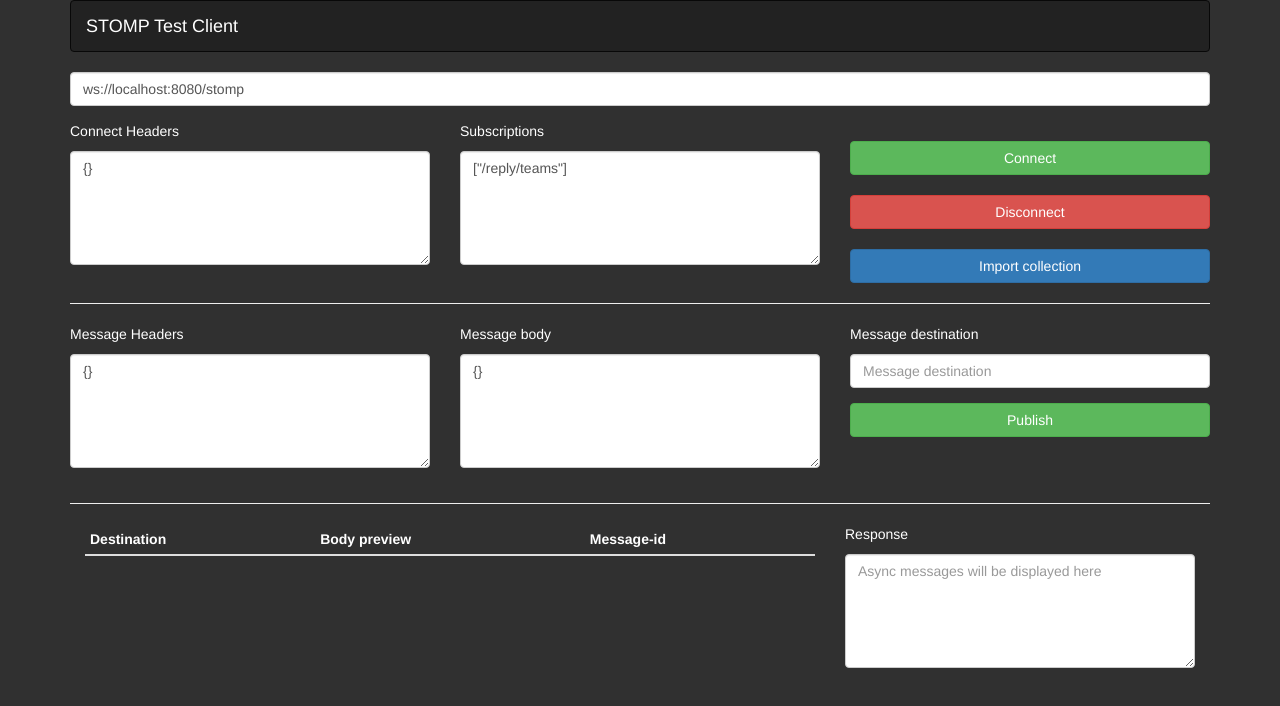
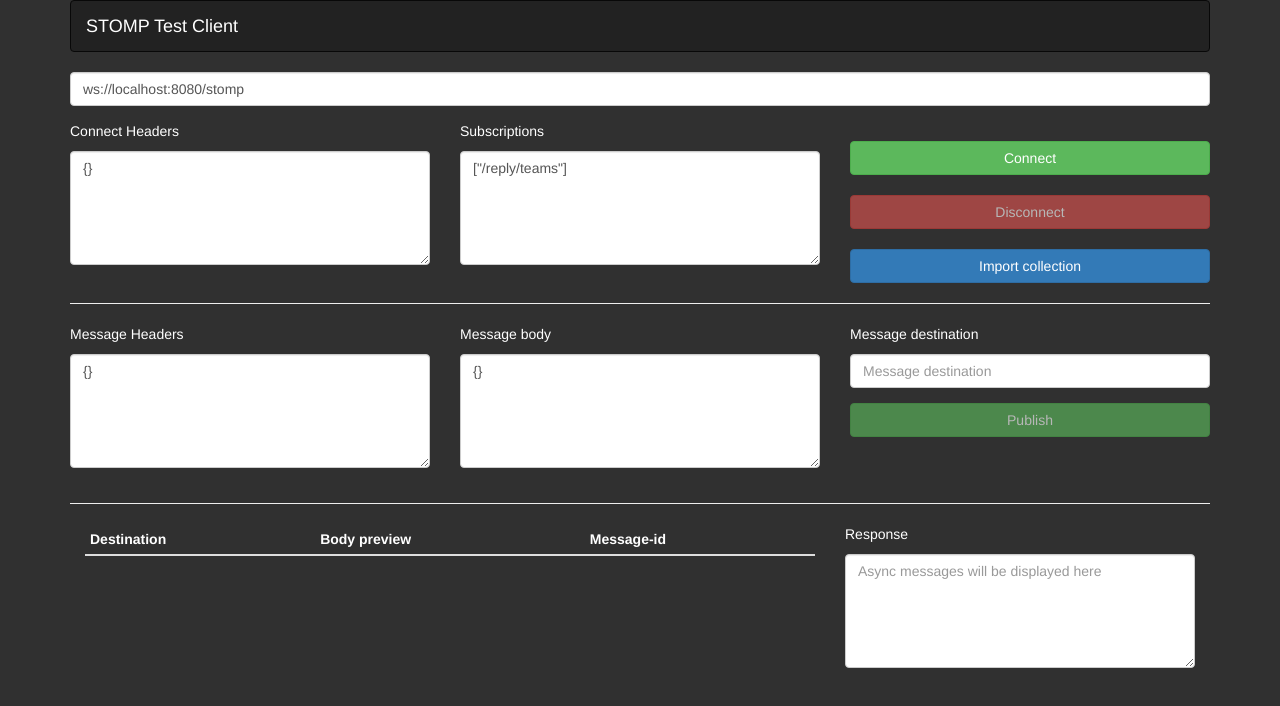
Before and after one commit to rishabhhanday/stomp-client-ng, an Angular app: page / in a window 1280 px wide. Shown: the top 706 px of the page. Built offline with nearby package versions, Linux system fonts and the light colour scheme.

Commit message:
done with basics , collection feature remaining

```diff
--- a/src/app/stomp-connect/stomp-connect.component.html
+++ b/src/app/stomp-connect/stomp-connect.component.html
@@ -35,8 +35,22 @@
   </div>
   <div class="col-md-4">
     <br />
-    <button class="btn btn-success btn-block" (click)="connect()">Connect</button><br />
-    <button class="btn btn-danger btn-block">Disconnect</button><br />
-    <button class="btn btn-primary btn-block">Import collection</button>
+    <button
+      class="btn btn-success btn-block"
+      (click)="connect()"
+      [disabled]="isConnected"
+    >
+      Connect</button
+    ><br />
+    <button
+      class="btn btn-danger btn-block"
+      [disabled]="!isConnected"
+      (click)="disconnect()"
+    >
+      Disconnect</button
+    ><br />
+    <button class="btn btn-primary btn-block" [disabled]="isConnected">
+      Import collection
+    </button>
   </div>
 </div>
--- a/src/app/stomp-connect/stomp-connect.component.ts
+++ b/src/app/stomp-connect/stomp-connect.component.ts
@@ -11,10 +11,15 @@ export class StompConnectComponent implements OnInit {
   url: string = 'ws://localhost:8080/stomp';
   connectHeaders: string = '{}';
   subscriptions: string = '["/reply/teams"]';
+  isConnected: boolean = false;
 
   constructor(private stompService: StompService) {}
 
-  ngOnInit(): void {}
+  ngOnInit(): void {
+    this.stompService.isConnected.subscribe((isConnected: boolean) => {
+      this.isConnected = isConnected;
+    });
+  }
 
   connect() {
     const connectHeaders = JSON.parse(this.connectHeaders);
@@ -22,4 +27,8 @@ export class StompConnectComponent implements OnInit {
 
     this.stompService.connect(this.url, connectHeaders, subscriptions);
   }
+
+  disconnect(){
+    this.stompService.disconnect();
+  }
 }
--- a/src/app/stomp-message/stomp-message.component.html
+++ b/src/app/stomp-message/stomp-message.component.html
@@ -31,7 +31,11 @@
         [(ngModel)]="destination"
       />
     </div>
-    <button class="btn btn-success btn-block" (click)="publish()">
+    <button
+      class="btn btn-success btn-block"
+      (click)="publish()"
+      [disabled]="!isConnected"
+    >
       Publish</button
     ><br />
   </div>
--- a/src/app/stomp-message/stomp-message.component.ts
+++ b/src/app/stomp-message/stomp-message.component.ts
@@ -10,10 +10,15 @@ export class StompMessageComponent implements OnInit {
   destination: string = '';
   messageHeaders: string = '{}';
   messageBody = '{}';
+  isConnected: boolean = false;
 
   constructor(private stompService: StompService) {}
 
-  ngOnInit(): void {}
+  ngOnInit(): void {
+    this.stompService.isConnected.subscribe((isConnected: boolean) => {
+      this.isConnected = isConnected;
+    });
+  }
 
   publish() {
     const messageHeaders = JSON.parse(this.messageHeaders);
--- a/src/app/stomp-response/stomp-response.component.ts
+++ b/src/app/stomp-response/stomp-response.component.ts
@@ -29,5 +29,10 @@ export class StompResponseComponent implements OnInit {
         this.responses.push(stompResponseMessage);
       }
     );
+
+    this.stompService.isConnected.subscribe((isConnected: boolean) => {
+      this.messageToDisplay = '';
+      this.responses = [];
+    });
   }
 }
--- a/src/app/stomp-service.service.ts
+++ b/src/app/stomp-service.service.ts
@@ -9,6 +9,7 @@ export class StompService {
   constructor() {}
   private client: CompatClient | undefined;
   messageRecieved = new EventEmitter<MessageDetails>();
+  isConnected = new EventEmitter<boolean>();
 
   connect(
     url: string,
@@ -19,6 +20,8 @@ export class StompService {
 
     this.client = Stomp.client(url);
     this.client.connect(connectHeaders, () => {
+      this.isConnected.emit(true);
+
       subsciptions.forEach((subscription) => {
         this.subscribe(subscription);
       });
@@ -38,8 +41,6 @@ export class StompService {
 
   subscribe(subscriptionUrl: string) {
     this.client?.subscribe(subscriptionUrl, (response) => {
-     // console.log(this.createMessageDetails(response));
-
       this.messageRecieved.emit(this.createMessageDetails(response));
     });
   }
@@ -53,6 +54,8 @@ export class StompService {
   }
 
   disconnect() {
-    this.client?.disconnect();
+    this.client?.disconnect(() => {
+      this.isConnected.emit(false);
+    });
   }
 }
--- a/src/index.html
+++ b/src/index.html
@@ -1,16 +1,15 @@
-<!doctype html>
+<!DOCTYPE html>
 <html lang="en">
   <head>
-  <meta charset="utf-8">
+    <meta charset="utf-8" />
     <title>StompClientNg</title>
-  <base href="/">
-  <meta name="viewport" content="width=device-width, initial-scale=1">
-  <link rel="icon" type="image/x-icon" href="favicon.ico">
+    <base href="/" />
+    <meta name="viewport" content="width=device-width, initial-scale=1" />
+    <link rel="icon" type="image/x-icon" href="favicon.ico" />
   </head>
-<body style="background-color: rgb(48, 48, 48);">
+  <body style="background-color: rgb(48, 48, 48)">
     <div class="container">
       <app-root></app-root>
     </div>
-
   </body>
 </html>
```
Lines whose indentation alone changed are shown as unchanged.
